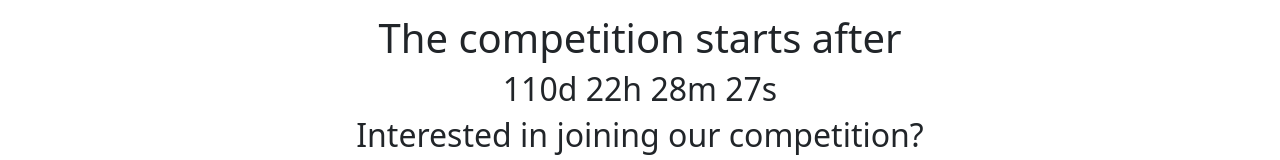
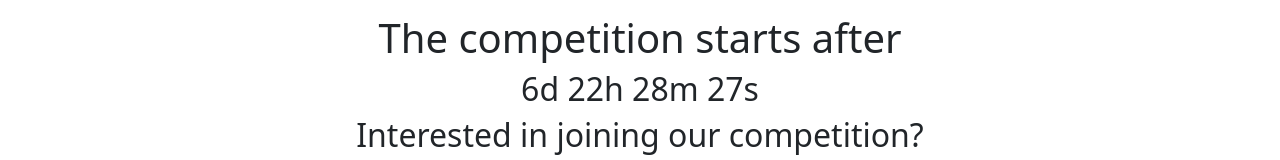
Before and after one commit to ZyadHamed/Logarithm, a website: page index.html in a window 1280 px wide. Shown: the part 2653-2813 px from the top of the page. Drawn offline with Linux system fonts and the light colour scheme.

Commit message:
Update index.html

```diff
--- a/index.html
+++ b/index.html
@@ -133,7 +133,7 @@
         <script src="js/bootstrap.min.js"></script>
         <script>
           // Set the date we're counting down to
-          var countDownDate = new Date("Jan 5, 2024 15:37:25").getTime();
+          var countDownDate = new Date("Sep 23, 2023 15:37:25").getTime();
 
           // Update the count down every 1 second
           var x = setInterval(function() {
```
